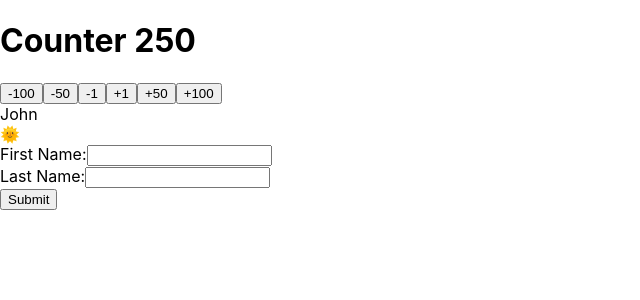
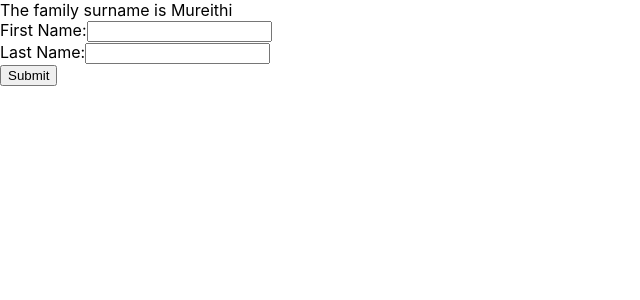
Before and after one commit to UnikaMureithi/ts-main-app, a React (Create React App) app: page / in a window 1280 px wide. Shown: the top 300 px of the page, without its empty margins (0-640 px from the left). Built offline with nearby package versions, Linux system fonts and the light colour scheme.

Commit message:
feat: complete context/provider assignment

```diff
--- a/src/App.tsx
+++ b/src/App.tsx
@@ -1,16 +1,20 @@
 import React from 'react';
+import { useState } from "react";
 // import '/App.css';
-import Counter from './components/Counter';
-import Context from './components/Context';
+// import Context from './components/Context';
 import Form from './components/Form';
-import ChildC from './components/ChildC';
+import Parent from './components/Parent';
+import { MessageContext } from "./context/MessageContext";
 
 function App () {
+  const [name, setName] = useState<Name>("Mureithi");
+
   return (
     <div className='center'>
-      <Counter initialCount={250} />
-      <ChildC name="John"/>
-      <Context/>
+      <MessageContext.Provider value={{ name }}>
+      <Parent />
+    </MessageContext.Provider>
+
       <Form/>
     </div>
   );
--- a/src/components/ChildC.tsx
+++ b/src/components/ChildC.tsx
@@ -1,7 +1,7 @@
 import React from "react";
 
 const ChildC = ({ name }: MyPropTypes) => {
-  return <div>{name}</div>;
+  return <div>The family surname is {name}</div>;
 };
 
 export default ChildC;
--- a/src/components/Parent.tsx
+++ b/src/components/Parent.tsx
@@ -4,7 +4,7 @@ import { useState } from "react";
 
 
 const Parent = () => {
-  const [name, setName] = useState<Name>("Unika");
+  const [name, setName] = useState<Name>("Mureithi");
   return <ChildA name={name} />;
 };
 
--- /dev/null
+++ b/src/context/MessageContext.tsx
@@ -0,0 +1,5 @@
+import { createContext, useState, useContext } from "react";
+
+export const MessageContext = createContext<ContextType>({
+  name: 'Mureithi',
+});
--- a/src/types.d.ts
+++ b/src/types.d.ts
@@ -1,5 +1,9 @@
 type MyPropTypes = {
     name:string;
-}
+};
+
+type ContextType = {
+    name:string;
+  };
 
 type Name = string;
```
